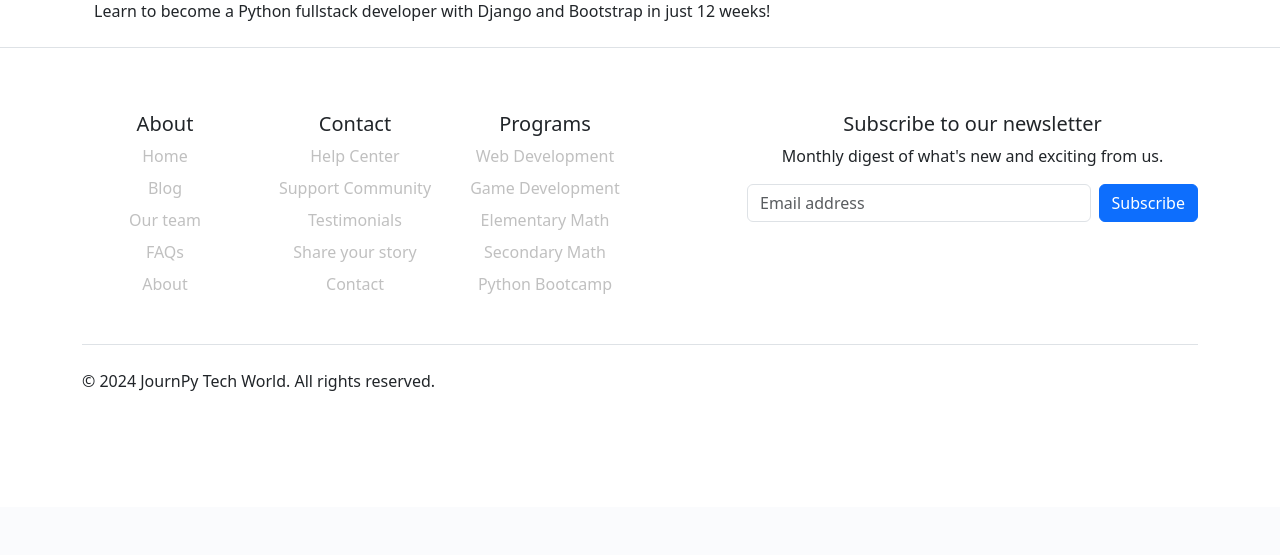
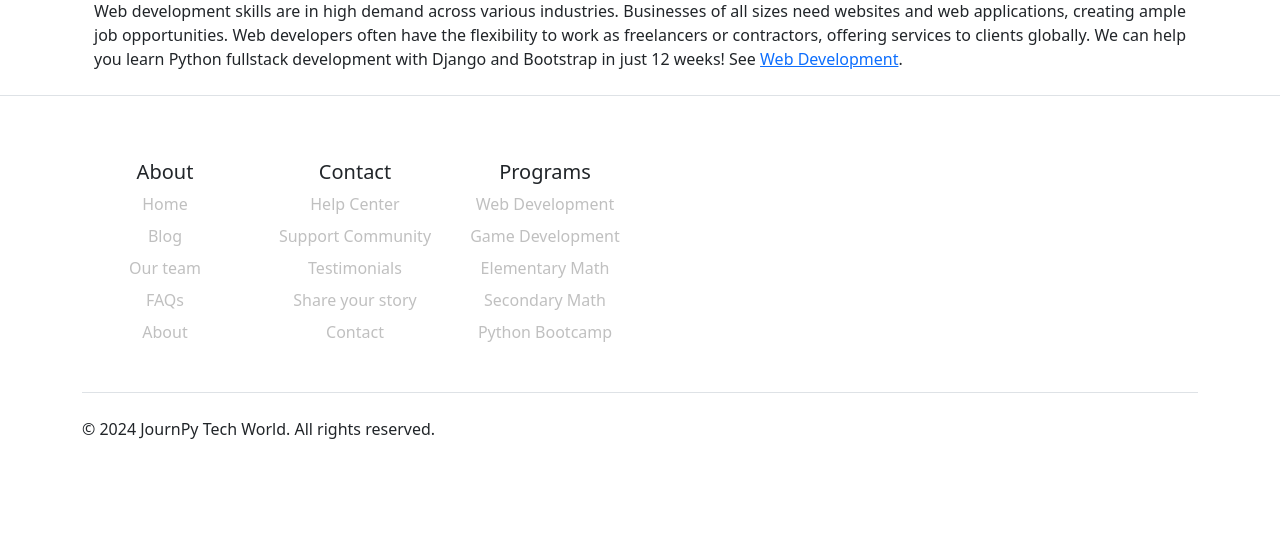
Before and after one commit to journpy/journpy2, a Django app: template templates/home.html in a window 1280 px wide. Shown: the part 3539-4094 px from the top of the page. Before the commit the page ends 3930 px from the top, so only its background shows below. Run offline with Django 5.2, Linux system fonts and the light colour scheme; the template is opened without the code that fills it, so the values that code supplies are empty.

Commit message:
removed newsletter subscription form

```diff
--- a/templates/home.html
+++ b/templates/home.html
@@ -109,7 +109,11 @@
     <div class="container justify-custom">
         <h1 class="display-4 text-primary text-center">Web Development</h1>
         <img src="{% static 'images/Journ Py- for web.jpg' %}" class="img-fluid" alt="Web Dev Image">
-        <p>Learn to become a Python fullstack developer with Django and Bootstrap in just 12 weeks!</p>
+        <p>Web development skills are in high demand across various industries. Businesses of all sizes need websites
+            and web applications, creating ample job opportunities. Web developers often have the flexibility to work as
+            freelancers or contractors, offering services to clients globally. We can help you learn Python fullstack
+            development with Django and Bootstrap in just 12 weeks! See <a href="{% url 'webdev' %}">Web
+                Development</a>.</p>
     </div>
 </div>
 
--- a/templates/includes/footer.html
+++ b/templates/includes/footer.html
@@ -18,7 +18,8 @@
                     <li class="nav-item mb-2"><a href="#" class="nav-link p-0 text-muted">Help Center</a></li>
                     <li class="nav-item mb-2"><a href="#" class="nav-link p-0 text-muted">Support Community</a></li>
                     <li class="nav-item mb-2"><a href="#" class="nav-link p-0 text-muted">Testimonials</a></li>
-                    <li class="nav-item mb-2"><a href="#" class="nav-link p-0 text-muted">Share your story</a></li>
+                    <li class="nav-item mb-2"><a href="{% url 'contact' %}" class="nav-link p-0 text-muted">Share your
+                            story</a></li>
                     <li class="nav-item mb-2"><a href="{% url 'contact' %}" class="nav-link p-0 text-muted">Contact</a>
                     </li>
                 </ul>
@@ -34,19 +35,6 @@
                     <li class="nav-item mb-2"><a href="#" class="nav-link p-0 text-muted">Secondary Math</a></li>
                     <li class="nav-item mb-2"><a href="#" class="nav-link p-0 text-muted">Python Bootcamp</a></li>
                 </ul>
-            </div>
-
-            <div class="col-md-5 offset-md-1 mb-3">
-                <form action="{% url 'home' %}" method="POST">
-                    {% csrf_token %}
-                    <h5>Subscribe to our newsletter</h5>
-                    <p>Monthly digest of what's new and exciting from us.</p>
-                    <div class="d-flex flex-column flex-sm-row w-100 gap-2">
-                        <label for="newsletter1" class="visually-hidden">Email address</label>
-                        <input id="newsletter1" type="email" class="form-control" placeholder="Email address">
-                        <button class="btn btn-primary" type="submit">Subscribe</button>
-                    </div>
-                </form>
             </div>
         </div>
 
--- a/users/admin.py
+++ b/users/admin.py
@@ -9,7 +9,8 @@ class CustomUserAdmin(UserAdmin):
     form = CustomUserChangeForm
     model = CustomUser
     list_display = ['first_name', 'last_name', 'username', 'email',
-        'date_added', 'phone_number', 'age', 'country', 'course']
+        'date_added', 'phone_number', 'age', 'country', 'course', 'is_staff',
+        'is_superuser', 'last_login', 'is_active',]
 
 
 admin.site.register(CustomUser, CustomUserAdmin)
```
